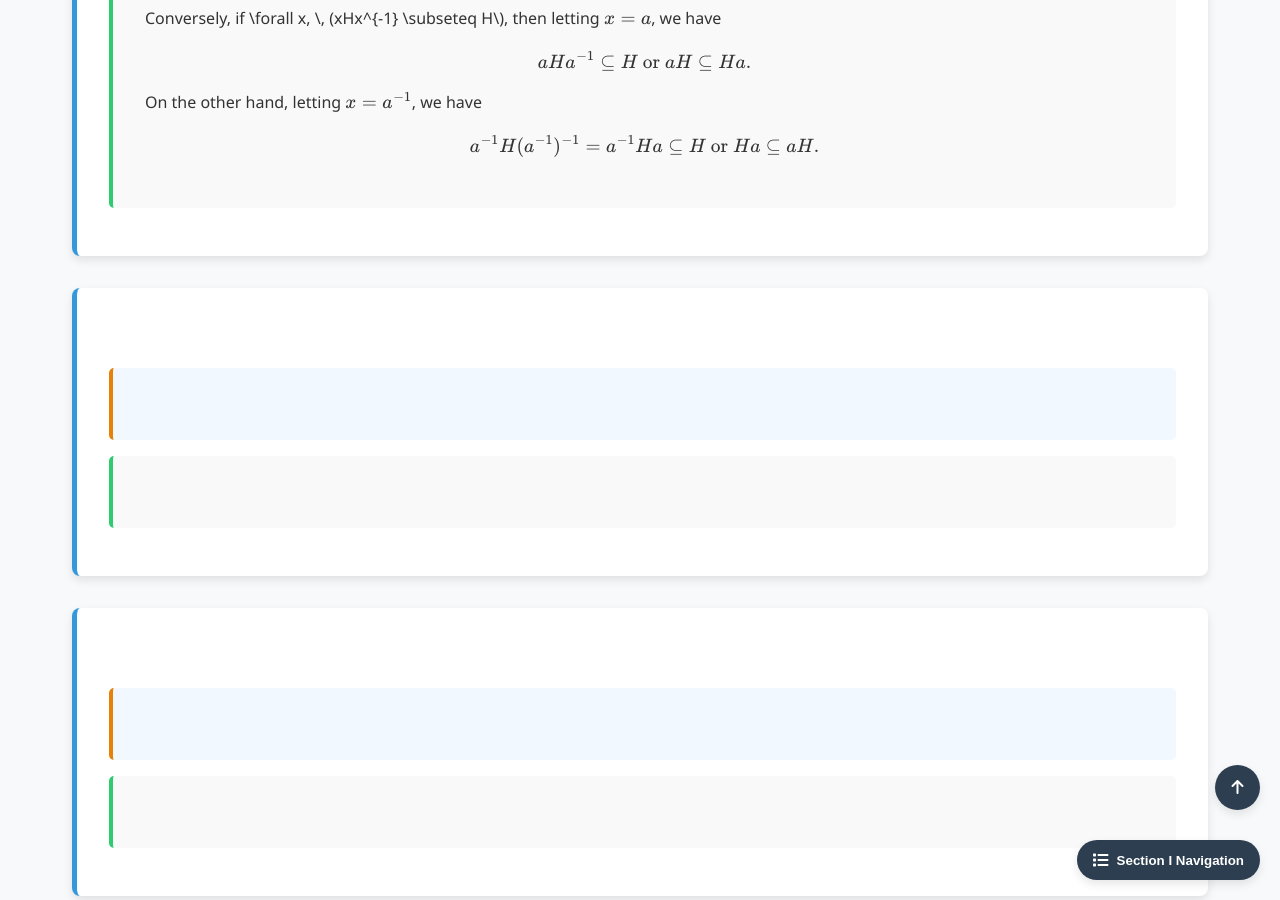
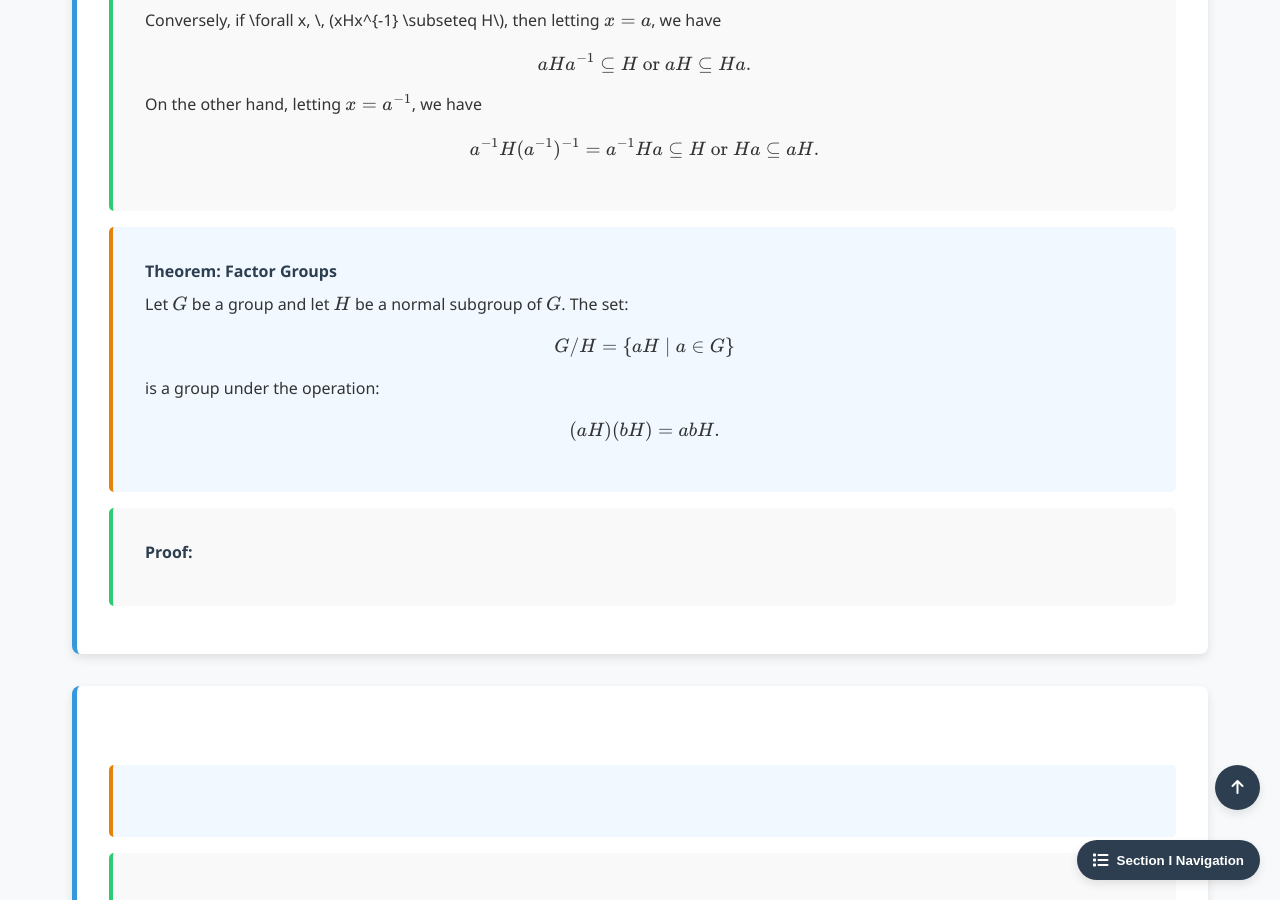
Before and after one commit to Yusukey01/yusukey01.github.io, a Jekyll site: the page built from Mathematics/Linear_algebra/group_isomorphism.html, in a window 1280 px wide and 900 px high, scrolled down 6136 px. Built offline with Jekyll 4.4.1, drawn with Linux system fonts in a browser that asks for light colours.

Commit message:
Start I-17, add  Factor groups

```diff
--- a/Mathematics/Linear_algebra/group_isomorphism.html
+++ b/Mathematics/Linear_algebra/group_isomorphism.html
@@ -351,15 +351,11 @@ uses_python: false
                         We hope you can see the fundamental connection between abstract algebra and computer science.
                     </p>
 
-                    <div class="reference-column">
-                        <h3>References</h3>
-                        <ul>
-                            <li>
-                            A. Menezes, P. van Oorschot, and S. Vanstone, <strong>Handbook of Applied Cryptography</strong>,
-                            CRC Press, 1997, pp. 107-109.
-                            </li>
-                        </ul>
-                    </div>
+                    <p><strong>Reference</strong></p>
+                    <p>
+                         A. Menezes, P. van Oorschot, and S. Vanstone, <strong>Handbook of Applied Cryptography</strong>,
+                         CRC Press, 1997, pp. 107-109.
+                    </p>
                 </div>
 
             </section>
@@ -406,6 +402,22 @@ uses_python: false
                     \]
                 </div>
 
+                 <div class="theorem">
+                    <span class="theorem-title">Theorem: Factor Groups</span>
+                    Let \(G\) be a group and let \(H\) be a normal subgroup of \(G\). The set:
+                    \[
+                    G / H = \{aH \mid a \in G\}
+                    \]
+                    is a group under the operation:
+                    \[
+                    (aH)(bH) = abH.
+                    \]
+                </div>
+
+                <div class="proof">
+                    <span class="proof-title">Proof:</span>
+                </div>
+
             </section>
 
             <section id=" " class="section-content">
```
